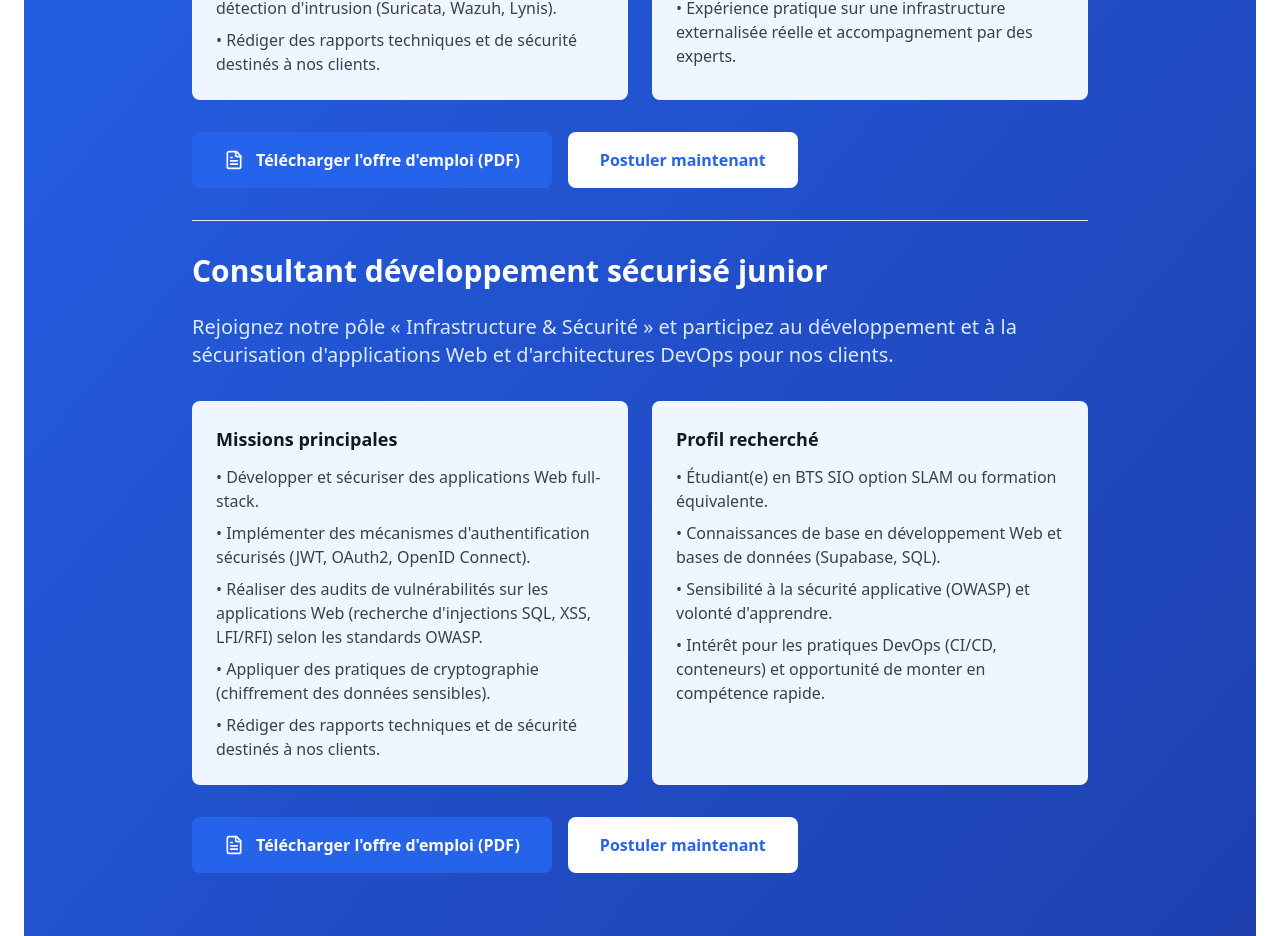
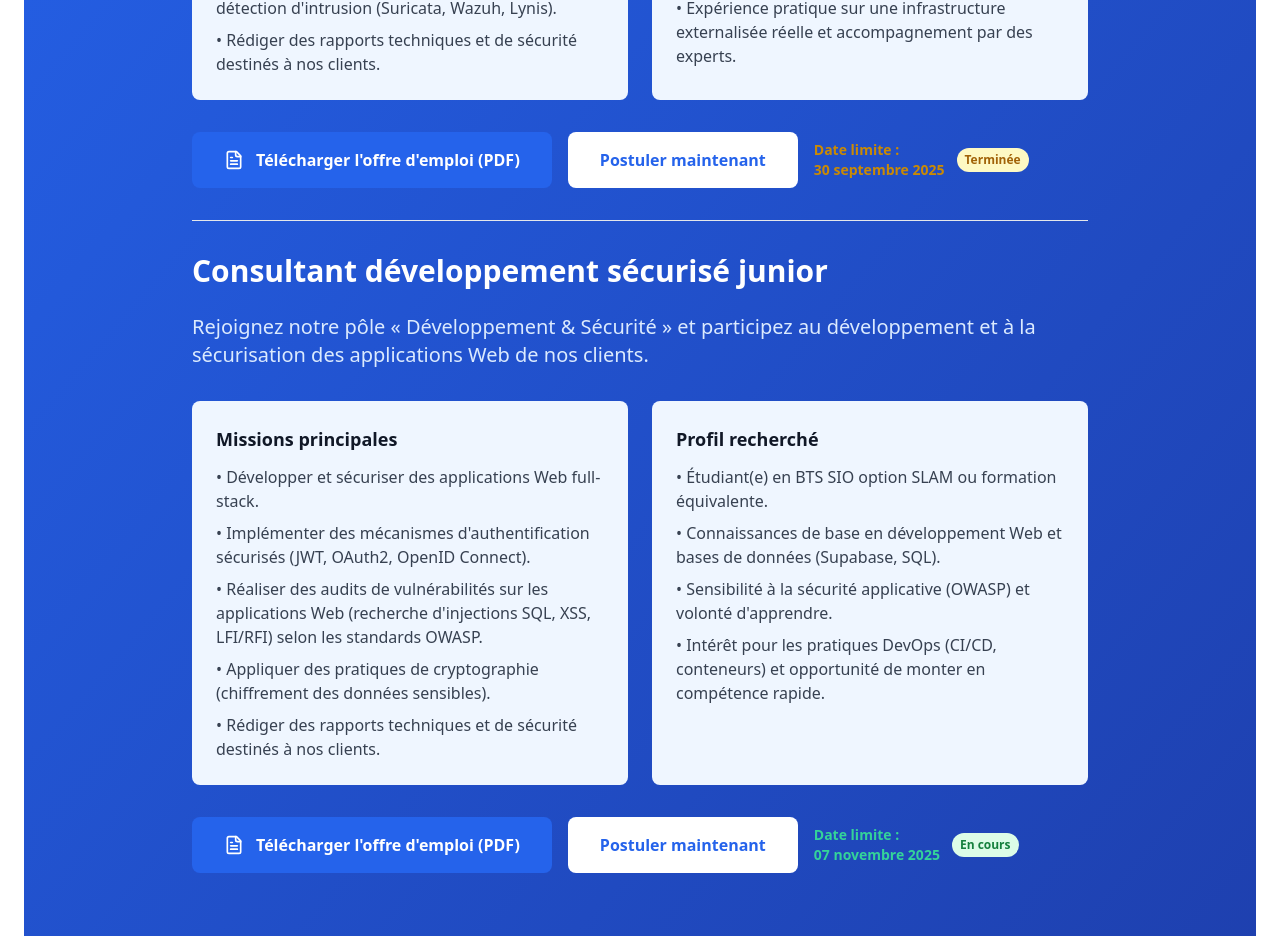
Before and after one commit to LaurentBouquet/siosecure, a React (Vite) app: page / in a window 1280 px wide. Shown: the part 3756-4692 px from the top of the page. Built offline with nearby package versions, Linux system fonts and the light colour scheme.

Commit message:
Offres d'emploi

```diff
--- a/src/App.tsx
+++ b/src/App.tsx
@@ -39,6 +39,27 @@ function App() {
         behavior: 'smooth'
       });
     }
+  };
+
+  // Deadlines for job offers (ISO date strings)
+  const deadlines = {
+    infra: '2025-09-30',
+    dev: '2025-11-07'
+  };
+
+  const formatDateFr = (isoDate: string) => {
+    try {
+      return new Intl.DateTimeFormat('fr-FR', { day: '2-digit', month: 'long', year: 'numeric' }).format(new Date(isoDate));
+    } catch (e) {
+      return isoDate;
+    }
+  };
+
+  const isExpired = (isoDate: string) => {
+    const d = new Date(isoDate);
+    // consider the whole day
+    d.setHours(23, 59, 59, 999);
+    return new Date() > d;
   };
 
   return (
@@ -331,6 +352,16 @@ function App() {
                     Postuler maintenant
                   </button>
 
+                  {/* Deadline & status */}
+                  <div className="flex items-center justify-start mt-3 space-x-3 md:mt-0 md:ml-4">
+                    <div className={`text-sm font-semibold ${isExpired(deadlines.infra) ? 'text-yellow-600' : 'text-emerald-400'}`}>
+                      Date limite : <br />{formatDateFr(deadlines.infra)}
+                    </div>
+                    <div className={`px-2 py-1 text-xs font-semibold rounded-full ${isExpired(deadlines.infra) ? 'bg-yellow-100 text-yellow-700' : 'bg-emerald-100 text-emerald-700'}`}>
+                      {isExpired(deadlines.infra) ? 'Terminée' : 'En cours'}
+                    </div>
+                  </div>
+
                 </div>
 
               </div>
@@ -341,8 +372,8 @@ function App() {
               <div className="mb-8">
                 <h3 className="mb-6 text-3xl font-bold">Consultant développement sécurisé junior</h3>
                 <p className="mb-8 text-xl text-blue-100">
-                  Rejoignez notre pôle « Infrastructure & Sécurité »
-                  et participez au développement et à la sécurisation d'applications Web et d'architectures DevOps pour nos clients.
+                  Rejoignez notre pôle « Développement & Sécurité »
+                  et participez au développement et à la sécurisation des applications Web de nos clients.
                 </p>
 
                 <div className="grid grid-cols-1 gap-4 mb-6 md:grid-cols-2 md:gap-6 md:mb-8">
@@ -385,6 +416,16 @@ function App() {
                   >
                     Postuler maintenant
                   </button>
+
+                  {/* Deadline & status */}
+                  <div className="flex items-center justify-start mt-3 space-x-3 md:mt-0 md:ml-4">
+                    <div className={`text-sm font-semibold ${isExpired(deadlines.dev) ? 'text-yellow-600' : 'text-emerald-400'}`}>
+                      Date limite : <br /> {formatDateFr(deadlines.dev)}
+                    </div>
+                    <div className={`px-2 py-1 text-xs font-semibold rounded-full ${isExpired(deadlines.dev) ? 'bg-red-100 text-red-700' : 'bg-green-100 text-green-700'}`}>
+                      {isExpired(deadlines.dev) ? 'Terminée' : 'En cours'}
+                    </div>
+                  </div>
 
                 </div>
               </div>
```
